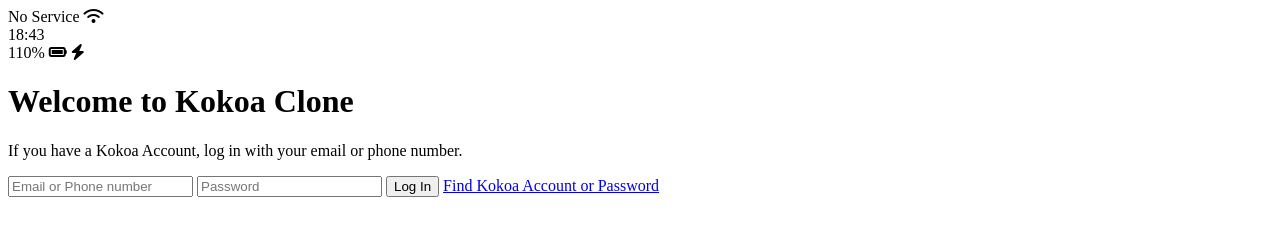
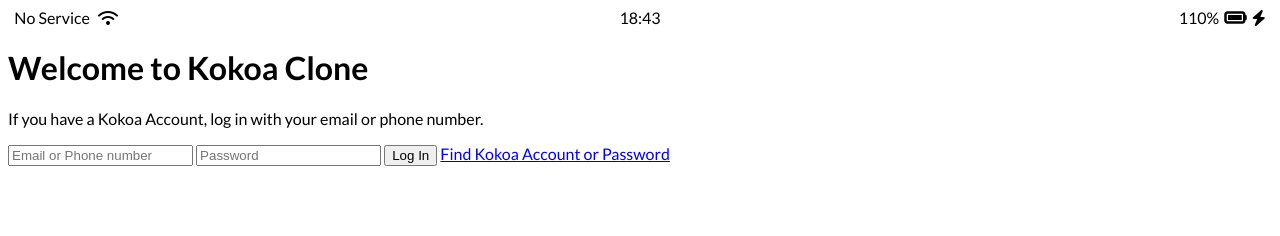
Before and after one commit to pyw0214/kokoa-clone-2024, a plain HTML site: page index.html in a window 1280 px wide. Drawn offline with Linux system fonts and the light colour scheme.

Commit message:
status-bar CSS added

```diff
--- /dev/null
+++ b/css/styles.css
@@ -0,0 +1,26 @@
+@import url("https://fonts.googleapis.com/css2?family=Lato:wght@300;400;700;900&display=swap");
+body {
+  font-family: "Lato", sans-serif;
+}
+.status-bar {
+  display: flex;
+  justify-content: center;
+}
+.status-bar__column {
+  width: 33%;
+}
+.status-bar__column:first-child span {
+  margin-right: 5px;
+}
+.status-bar__column:nth-child(2) {
+  display: flex;
+  justify-content: center;
+}
+.status-bar__column:last-child {
+  display: flex;
+  justify-content: flex-end;
+  align-items: center;
+}
+.status-bar__column .fa-battery-full {
+  margin: 0px 5px;
+}
--- a/index.html
+++ b/index.html
@@ -8,19 +8,24 @@
       src="https://kit.fontawesome.com/1371cbc6dd.js"
       crossorigin="anonymous"
     ></script>
+    <link rel="stylesheet" href="css/styles.css" />
   </head>
+
   <body>
-    <div id="status-bar">
-      <div class="status-bar__column"></div>
+    <div class="status-bar">
+      <div class="status-bar__column">
         <span>No Service</span>
         <i class="fas fa-wifi"></i>
-      <!--To do: Wifi Icon -->
-      <div class="status-bar__column"></div>
+      </div>
+      <div class="status-bar__column">
         <span>18:43</span>
-      <div class="status-bar__column"></div>
+      </div>
+      <div class="status-bar__column">
         <span>110%</span>
-      <i class="fas fa-battery-full"></i>
+        <i class="fas fa-battery-full fa-lg"></i>
         <i class="fas fa-bolt"></i>
+      </div>
+    </div>
 
     <header class="welcome-header">
       <h1 class="welcome-header__title">Welcome to Kokoa Clone</h1>
@@ -35,6 +40,5 @@
       <input type="submit" value="Log In" />
       <a href="#">Find Kokoa Account or Password</a>
     </form>
-    </div>
   </body>
 </html>
```
Also changed, not shown: 1 other file. Lines whose indentation alone changed are shown as unchanged.
